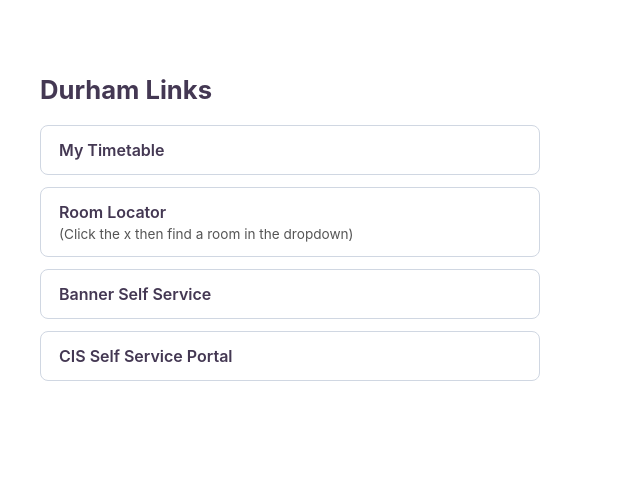
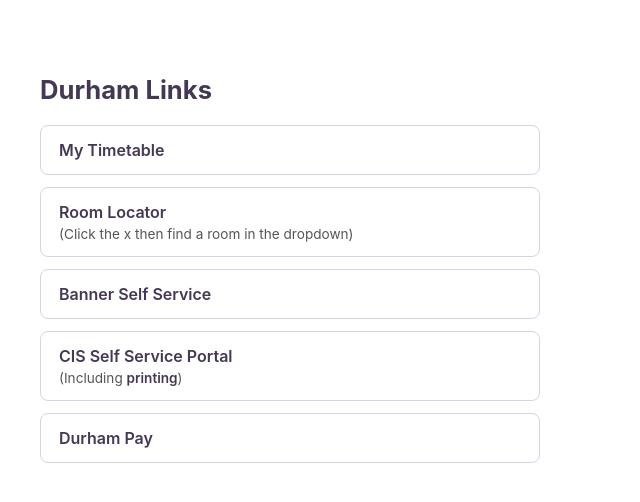
Before and after one commit to rubenparnell/rubenp, a plain HTML site: page index.html in a window 1280 px wide. Shown: the whole page, without its empty margins (0-640 px from the left). Drawn offline with Linux system fonts and the light colour scheme.

Commit message:
added links

```diff
--- a/index.html
+++ b/index.html
@@ -91,6 +91,13 @@
             <a href="https://dur.unidesk.ac.uk/tas/public/ssp/">
                 CIS Self Service Portal
             </a>
+            <small>(Including <a href="https://myprint.durham.ac.uk/">printing</a>)</small>
+        </li>
+
+        <li>
+            <a href="https://pay.durham.ac.uk">
+                Durham Pay
+            </a>
         </li>
     </ul>
 </body>
```
